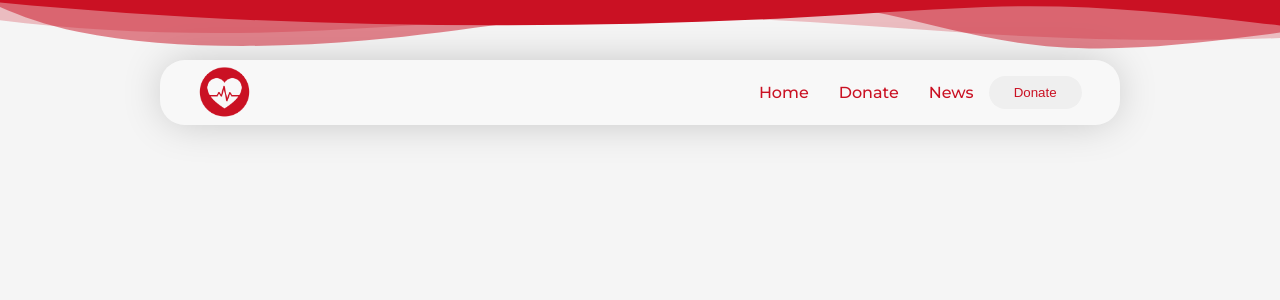
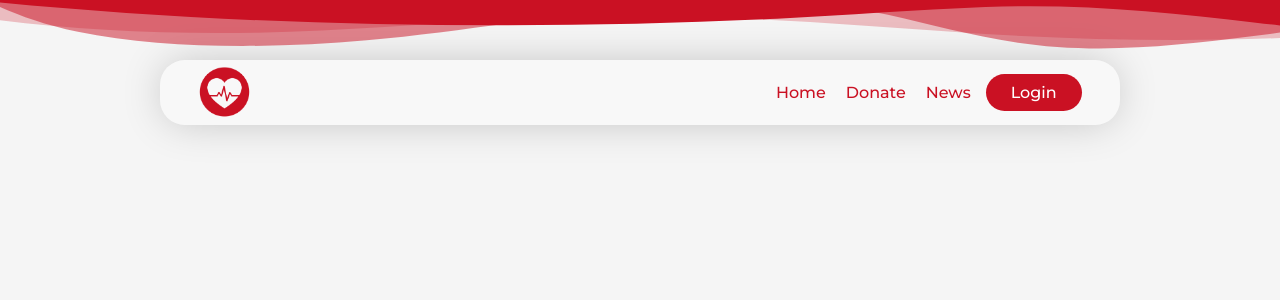
Before and after one commit to AzmiTammam/HUNGER-ROAD, a React (Create React App) app: page / in a window 1280 px wide. Shown: the top 300 px of the page. Built offline with nearby package versions, Linux system fonts and the light colour scheme.

Commit message:
Fix Navbar

```diff
--- a/package.json
+++ b/package.json
@@ -9,6 +9,7 @@
     "node-sass": "^6.0.1",
     "react": "^17.0.2",
     "react-dom": "^17.0.2",
+    "react-router-dom": "6",
     "react-scripts": "4.0.3",
     "web-vitals": "^1.0.1"
   },
--- a/public/index.html
+++ b/public/index.html
@@ -3,12 +3,13 @@
   <head>
     <meta charset="utf-8" />
     <meta name="viewport" content="width=device-width, initial-scale=1" />
+    <link rel="icon" type="image/x-icon" href="./images/icon.png" sizes="96x96">
     <meta
       name="description"
-      content="Web site created using create-react-app"
+      content="SAVE LIFE - Helps people find a blood donor that matches their blood type"
     />
 
-    <title>React App</title>
+    <title>SAVE LIFE - Blood Donation</title>
   </head>
   <body>
 
--- a/src/App.js
+++ b/src/App.js
@@ -1,12 +1,12 @@
 import "./style.sass";
 import Navbar from "./components/navbar/navabr";
+import { BrowserRouter, Routes, Route } from "react-router-dom";
+
 function App() {
   return (
-    <>
-      <header className="App-header">
+    <BrowserRouter>
           <Navbar />
-      </header>
-    </>
+    </BrowserRouter>
   );
 }
 
--- a/src/components/navbar/navabr.jsx
+++ b/src/components/navbar/navabr.jsx
@@ -1,26 +1,48 @@
 import React from "react";
+import { Link } from "react-router-dom";
 import "./navbar.sass";
 
 function Navbar() {
   return (
     <div className="navHeader">
-<div className="custom-shape-divider-top-1638186345">
-  <svg data-name="Layer 1" xmlns="http://www.w3.org/2000/svg" viewBox="0 0 1200 120" preserveAspectRatio="none">
-    <path d="M0,0V46.29c47.79,22.2,103.59,32.17,158,28,70.36-5.37,136.33-33.31,206.8-37.5C438.64,32.43,512.34,53.67,583,72.05c69.27,18,138.3,24.88,209.4,13.08,36.15-6,69.85-17.84,104.45-29.34C989.49,25,1113-14.29,1200,52.47V0Z" opacity=".25" className="shape-fill" />
-    <path d="M0,0V15.81C13,36.92,27.64,56.86,47.69,72.05,99.41,111.27,165,111,224.58,91.58c31.15-10.15,60.09-26.07,89.67-39.8,40.92-19,84.73-46,130.83-49.67,36.26-2.85,70.9,9.42,98.6,31.56,31.77,25.39,62.32,62,103.63,73,40.44,10.79,81.35-6.69,119.13-24.28s75.16-39,116.92-43.05c59.73-5.85,113.28,22.88,168.9,38.84,30.2,8.66,59,6.17,87.09-7.5,22.43-10.89,48-26.93,60.65-49.24V0Z" opacity=".5" className="shape-fill" />
-    <path d="M0,0V5.63C149.93,59,314.09,71.32,475.83,42.57c43-7.64,84.23-20.12,127.61-26.46,59-8.63,112.48,12.24,165.56,35.4C827.93,77.22,886,95.24,951.2,90c86.53-7,172.46-45.71,248.8-84.81V0Z" className="shape-fill" />
-  </svg>
-</div>
+      <div className="custom-shape-divider-top-1638186345">
+        <svg
+          data-name="Layer 1"
+          xmlns="http://www.w3.org/2000/svg"
+          viewBox="0 0 1200 120"
+          preserveAspectRatio="none">
+          <path
+            d="M0,0V46.29c47.79,22.2,103.59,32.17,158,28,70.36-5.37,136.33-33.31,206.8-37.5C438.64,32.43,512.34,53.67,583,72.05c69.27,18,138.3,24.88,209.4,13.08,36.15-6,69.85-17.84,104.45-29.34C989.49,25,1113-14.29,1200,52.47V0Z"
+            opacity=".25"
+            className="shape-fill"
+          />
+          <path
+            d="M0,0V15.81C13,36.92,27.64,56.86,47.69,72.05,99.41,111.27,165,111,224.58,91.58c31.15-10.15,60.09-26.07,89.67-39.8,40.92-19,84.73-46,130.83-49.67,36.26-2.85,70.9,9.42,98.6,31.56,31.77,25.39,62.32,62,103.63,73,40.44,10.79,81.35-6.69,119.13-24.28s75.16-39,116.92-43.05c59.73-5.85,113.28,22.88,168.9,38.84,30.2,8.66,59,6.17,87.09-7.5,22.43-10.89,48-26.93,60.65-49.24V0Z"
+            opacity=".5"
+            className="shape-fill"
+          />
+          <path
+            d="M0,0V5.63C149.93,59,314.09,71.32,475.83,42.57c43-7.64,84.23-20.12,127.61-26.46,59-8.63,112.48,12.24,165.56,35.4C827.93,77.22,886,95.24,951.2,90c86.53-7,172.46-45.71,248.8-84.81V0Z"
+            className="shape-fill"
+          />
+        </svg>
+      </div>
 
-        <img src="./images/icon.png" className='logo' alt="icon" />
+      <img src="./images/icon.png" className="logo" alt="icon" />
       <nav>
         <ul className="nav__links">
-          <li>Home</li>
-          <li>Donate</li>
-          <li>News</li>
+          <li>
+            <Link to="/home">Home</Link>
+          </li>
+          <li>
+            <Link to="/donate">Donate</Link>
+          </li>
+          <li>
+            <Link to="/news">News</Link>
+          </li>
         </ul>
       </nav>
-        <input type="button" value="Donate" />
+      <Link to="/login" className="loginInput">Login</Link>
     </div>
   );
 }
--- a/src/components/navbar/navbar.sass
+++ b/src/components/navbar/navbar.sass
@@ -40,14 +40,29 @@
 
 .nav__links li
       display: inline-block
-      padding: 0px 15px
-      color: #CA1123
+
       font-size: 1em
       margin-left: auto
 
-.navHeader input
+.nav__links li a
+      padding: 5px 10px
+      text-decoration: none
+      color: #CA1123
+
+.nav__links li a:hover
+      color: #fd2942d7
+      transition: all 0.5s ease
+
+.navHeader .loginInput
       padding: 9px 25px
       border: none
       border-radius: 50px
-      color: #CA1123
+      color: white
+      background-color: #CA1123
       cursor: pointer
+      margin-left: 5px
+      text-decoration: none
+
+.navHeader .loginInput:hover
+      background-color: #d6192f
+      transition: all .3s ease
```
Also changed, not shown: 2 other files (tests, documents, lock files or other folders).
